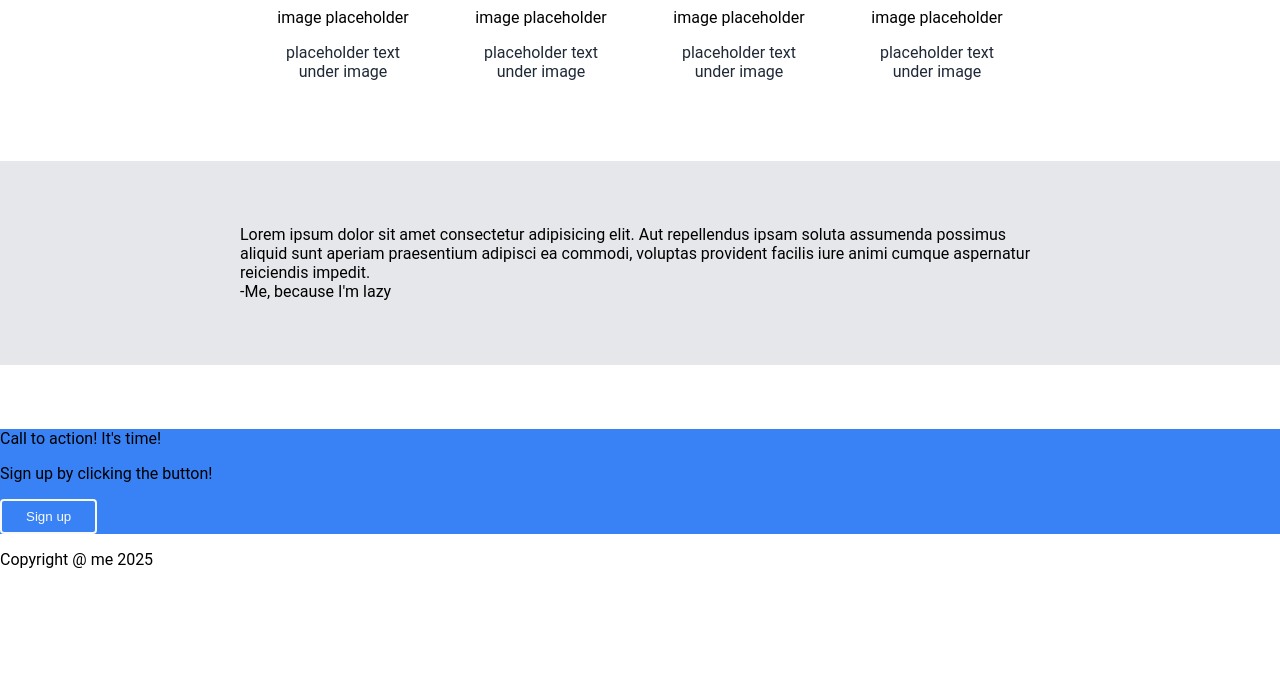
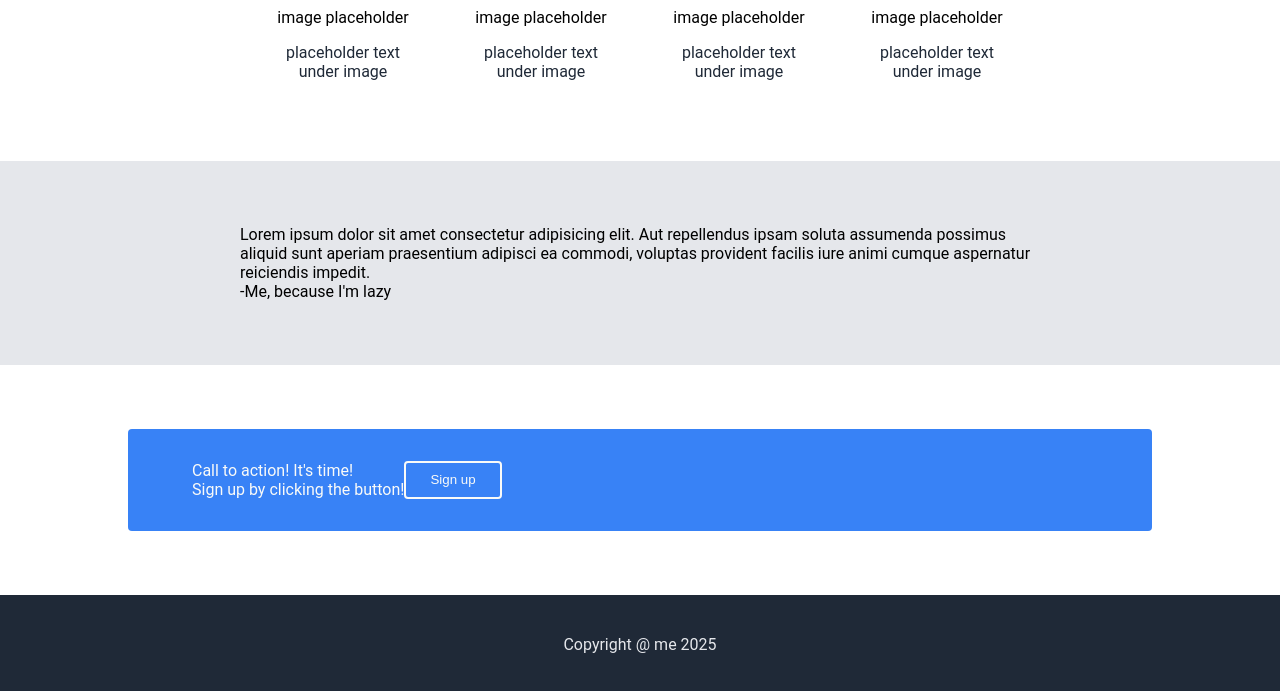
Before and after one commit to nickfrn/landing-page, a plain HTML site: page index.html in a window 1280 px wide. Shown: the part 455-1146 px from the top of the page. Before the commit the page ends 1040 px from the top, so only its background shows below. Drawn offline with Linux system fonts and the light colour scheme.

Commit message:
Add styling to action call and footer

```diff
--- a/style.css
+++ b/style.css
@@ -145,4 +145,33 @@ li > a {
 
 .call {
     background-color: #3882f6;
+    display: flex;
+    margin: 64px 128px;
+    border-radius: 4px;
+    padding: 32px 64px;
 }
+
+.call-text {
+    color: #f9faf8;
+}
+
+.call-text > p {
+    margin: 0;
+}
+
+.action-call {
+    font-weight: 700;
+    font-size: 20px;
+}
+
+#call-btn {
+    margin-left: auto;
+    align-self: center;
+}
+
+.footer {
+    background-color: #1f2937;
+    color: #e5e7eb;
+    text-align: center;
+    padding: 24px 0;
+}
```
